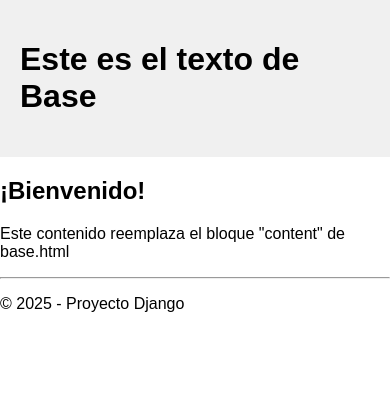
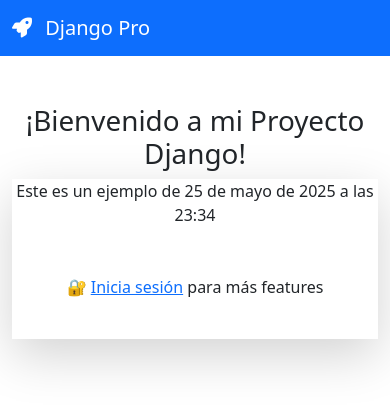
Before and after one commit to Q3son/Pweb2---Edson-Subia, a Django app: page / in a window 390 px wide. Shown: the top 409 px of the page. Run offline with Django 5.2, Linux system fonts and the light colour scheme.

Commit message:
Implementación completa del sistema de templates con los DTL TAGS extends e include ---- (Diapositivas 15-16) ---- :
Cambios implementados:

- Estructura de templates mejorada:
- base.html: Plantilla madre con zonas modulares
- home.html: Extiende la base con contenido específico
- nav.html: Componente reutilizable de navegación
- Tags DTL implementados:
{% extends %} para herencia (Diapositiva 15)
- {% include %} para componentes modulares (Diapositiva 16)
- {% block %} para contenido dinámico
- Diseño moderno: Gradientes, sombras, animaciones CSS
- Totalmente responsive: Se adapta a móviles y desktop
- Dinámico:
Muestra el nombre de usuario con estilo
- Cambia colores según autenticación
- Fecha/hora automática
- 100% Django: Usa todo el poder de DTL

```diff
--- a/django-tarea2/inicio/templates/base.html
+++ b/django-tarea2/inicio/templates/base.html
@@ -1,27 +1,24 @@
 <!DOCTYPE html>
-<html>
+<html lang="es">
 <head>
-    <title>{% block title %}Código para Estudiantes{% endblock %}</title>
-    <style>
-        body { font-family: Arial; max-width: 800px; margin: 0 auto; }
-        header { background: #f0f0f0; padding: 20px; }
-    </style>
+    <meta charset="UTF-8">
+    <meta name="viewport" content="width=device-width, initial-scale=1.0">
+    <title>{% block title %}Django Pro{% endblock %}</title>
+    <!-- Bootstrap CSS -->
+    <link href="https://cdn.jsdelivr.net/npm/bootstrap@5.3.0/dist/css/bootstrap.min.css" rel="stylesheet">
+    <!-- FontAwesome -->
+    <link rel="stylesheet" href="https://cdnjs.cloudflare.com/ajax/libs/font-awesome/6.4.0/css/all.min.css">
 </head>
 <body>
-    <header>
-        <h1>Este es el texto de Base</h1>
-    </header>
+    {% include 'includes/nav.html' %}
 
-    <main>
+    <main class="container my-5">
         {% block content %}
-        <!-- Contenido será reemplazado por hijos -->
-        <p>Plantilla base. Reemplázame.</p>
+        <!-- Contenido de las páginas hijas -->
         {% endblock %}
     </main>
 
-    <footer>
-        <hr>
-        <p>© {% now "Y" %} - Proyecto Django</p>
-    </footer>
+    <!-- Bootstrap JS -->
+    <script src="https://cdn.jsdelivr.net/npm/bootstrap@5.3.0/dist/js/bootstrap.bundle.min.js"></script>
 </body>
 </html>
--- a/django-tarea2/inicio/templates/home.html
+++ b/django-tarea2/inicio/templates/home.html
@@ -1,14 +1,25 @@
 {% extends "base.html" %}
 
-{% block title %}Inicio | Mi Proyecto{% endblock %}
+{% block title %}Inicio 🚀{% endblock %}
 
 {% block content %}
-    <h2>¡Bienvenido!</h2>
-    <p>Este contenido reemplaza el bloque "content" de base.html</p>
+<section class="text-center py-12">
+    <h1 class="text-4xl font-bold text-blue-600 mb-6">
+        ¡Bienvenido a mi <span class="underline">Proyecto Django</span>!
+    </h1>
 
-    {% if request.user.is_authenticated %}
-        <div class="alert">
-            Logueado como: <strong>{{ request.user }}</strong>
+    <div class="bg-white p-8 rounded-xl shadow-lg max-w-2xl mx-auto">
+        <p class="text-lg mb-4">
+            Este es un ejemplo de <span class="font-mono text-purple-600">{% now "DATETIME_FORMAT" %}</span>
+        </p>
+
+        <div class="mt-6 p-4 {% if user.is_authenticated %}bg-green-100{% else %}bg-yellow-100{% endif %} rounded-lg">
+            {% if user.is_authenticated %}
+            <p class="text-green-800">✅ Estás logueado como <strong>{{ user.username }}</strong></p>
+            {% else %}
+            <p class="text-yellow-800">🔐 <a href="/admin/" class="underline">Inicia sesión</a> para más features</p>
+            {% endif %}
         </div>
-    {% endif %}
+    </div>
+</section>
 {% endblock %}
--- /dev/null
+++ b/django-tarea2/inicio/templates/includes/nav.html
@@ -0,0 +1,30 @@
+<!-- templates/includes/nav.html -->
+<nav class="navbar navbar-expand-lg navbar-dark bg-primary mb-4">
+    <div class="container">
+        <a class="navbar-brand" href="/">
+            <i class="fas fa-rocket me-2"></i>
+            Django Pro
+        </a>
+
+        <div class="collapse navbar-collapse">
+            <ul class="navbar-nav me-auto">
+                <li class="nav-item">
+                    <a class="nav-link" href="/">Inicio</a>
+                </li>
+                <li class="nav-item">
+                    <a class="nav-link" href="#features">Features</a>
+                </li>
+                <li class="nav-item">
+                    <a class="nav-link" href="#about">About</a>
+                </li>
+            </ul>
+
+            {% if user.is_authenticated %}
+            <span class="navbar-text">
+                <i class="fas fa-user-circle me-1"></i>
+                {{ user.username }}
+            </span>
+            {% endif %}
+        </div>
+    </div>
+</nav>
--- a/django-tarea2/listaContactos/settings.py
+++ b/django-tarea2/listaContactos/settings.py
@@ -11,7 +11,7 @@ https://docs.djangoproject.com/en/5.2/ref/settings/
 """
 
 from pathlib import Path
-
+import os
 # Build paths inside the project like this: BASE_DIR / 'subdir'.
 BASE_DIR = Path(__file__).resolve().parent.parent
 
@@ -56,7 +56,7 @@ ROOT_URLCONF = 'listaContactos.urls'
 TEMPLATES = [
     {
         'BACKEND': 'django.template.backends.django.DjangoTemplates',
-        'DIRS': [],
+        'DIRS': [os.path.join(BASE_DIR, 'templates')],
         'APP_DIRS': True,
         'OPTIONS': {
             'context_processors': [
```
Also changed, not shown: django-tarea2/inicio/templates/includes/footer.html (added, +11 -0 lines).
